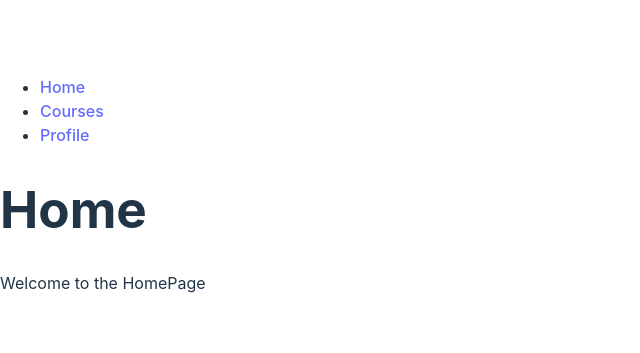
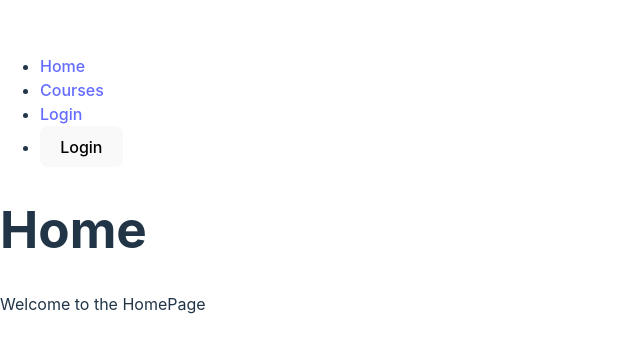
Before and after one commit to KwonZhu/FullstackLearning, a React (Vite) app in the folder FrontEndLearning/routing-contextapi-practice/: page / in a window 1280 px wide. Shown: the part 215-568 px from the top of the page, without its empty margins (0-640 px from the left). Built offline with nearby package versions, Linux system fonts and the light colour scheme.

Commit message:
add UserContext, modify NavBar, ProtectedRoute, App, main. Now only logged-in users can view UserProfilePage

```diff
--- a/FrontEndLearning/routing-contextapi-practice/src/App.tsx
+++ b/FrontEndLearning/routing-contextapi-practice/src/App.tsx
@@ -6,25 +6,22 @@ import UserProfilePage from './pages/UserProfilePage';
 import LoginPage from './pages/LoginPage';
 import ProtectedRoute from './components/ProtectedRoute';
 
-const isAuthenticated = true;
-
 const App = () => {
   return (
     <div>
       <NavBar />
-      <div className="main-content">
+      <div className='main-content'>
         <Routes>
-          <Route path="/" element={<HomePage />} />
-          <Route path="/courses" element={<CourseListPage />} />
-          <Route path="/login" element={<LoginPage />} />
+          <Route path='/' element={<HomePage />} />
+          <Route path='/courses' element={<CourseListPage />} />
+          <Route path='/login' element={<LoginPage />} />
           <Route
-            path="/profile/*"
+            path='/profile/*'
             element={
-              <ProtectedRoute isAuthenticated={isAuthenticated}>
+              <ProtectedRoute>
                 <UserProfilePage />
               </ProtectedRoute>
-            }
-          ></Route>
+            }></Route>
         </Routes>
       </div>
     </div>
--- a/FrontEndLearning/routing-contextapi-practice/src/components/NavBar/NavBar.tsx
+++ b/FrontEndLearning/routing-contextapi-practice/src/components/NavBar/NavBar.tsx
@@ -1,17 +1,29 @@
 import { Link } from 'react-router-dom';
+import { useUser } from '../../context/UserContext';
 
 const NavBar = () => {
+  const { isAuthenticated, toggleAuth } = useUser();
+
   return (
-    <nav className="navbar">
+    <nav className='navbar'>
       <ul>
         <li>
-          <Link to="/">Home</Link>
+          <Link to='/'>Home</Link>
         </li>
         <li>
-          <Link to="/courses">Courses</Link>
+          <Link to='/courses'>Courses</Link>
         </li>
+        {isAuthenticated ? (
+          <li>
+            <Link to='/profile'>Profile</Link>
+          </li>
+        ) : (
+          <li>
+            <Link to='/login'>Login</Link>
+          </li>
+        )}
         <li>
-          <Link to="/profile">Profile</Link>
+          <button onClick={toggleAuth}>{isAuthenticated ? 'Logout' : 'Login'}</button>
         </li>
       </ul>
     </nav>
--- a/FrontEndLearning/routing-contextapi-practice/src/components/ProtectedRoute/ProtectedRoute.tsx
+++ b/FrontEndLearning/routing-contextapi-practice/src/components/ProtectedRoute/ProtectedRoute.tsx
@@ -1,14 +1,16 @@
 import { Navigate } from 'react-router-dom';
+import { useUser } from '../../context/UserContext';
 
 interface ProtectedRouteProps {
-  isAuthenticated: boolean;
   children: React.ReactNode;
 }
 
-const ProtectedRoute: React.FC<ProtectedRouteProps> = ({ isAuthenticated, children }) => {
-  if (isAuthenticated) {
-    return children;
+const ProtectedRoute: React.FC<ProtectedRouteProps> = ({ children }) => {
+  const { isAuthenticated } = useUser();
+
+  if (!isAuthenticated) {
+    return <Navigate to="/login" />;
   }
-  return <Navigate to="/login" />;
+  return children;
 };
 export default ProtectedRoute;
--- /dev/null
+++ b/FrontEndLearning/routing-contextapi-practice/src/context/UserContext.tsx
@@ -0,0 +1,26 @@
+import { createContext, useContext, useState, ReactNode } from 'react';
+
+interface UserContextType {
+  isAuthenticated: boolean;
+  toggleAuth: () => void;
+}
+
+const UserContext = createContext<UserContextType | undefined>(undefined);
+
+export const UserProvider: React.FC<{ children: ReactNode }> = ({ children }) => {
+  const [isAuthenticated, setIsAuthenticated] = useState(false);
+
+  const toggleAuth = () => {
+    setIsAuthenticated(!isAuthenticated);
+  };
+
+  return <UserContext.Provider value={{ isAuthenticated, toggleAuth }}>{children}</UserContext.Provider>;
+};
+
+export const useUser = () => {
+  const context = useContext(UserContext);
+  if (!context) {
+    throw new Error('useUser must be used within a UserProvider');
+  }
+  return context;
+};
--- a/FrontEndLearning/routing-contextapi-practice/src/main.tsx
+++ b/FrontEndLearning/routing-contextapi-practice/src/main.tsx
@@ -1,13 +1,16 @@
 import { StrictMode } from 'react';
 import { createRoot } from 'react-dom/client';
 import './index.css';
-import App from './App.tsx';
+import App from './App';
 import { BrowserRouter } from 'react-router-dom';
+import { UserProvider } from './context/UserContext';
 
 createRoot(document.getElementById('root')!).render(
   <StrictMode>
     <BrowserRouter>
-      <App />
+      <UserProvider>
+        <App />
+      </UserProvider>
     </BrowserRouter>
   </StrictMode>
 );
```
